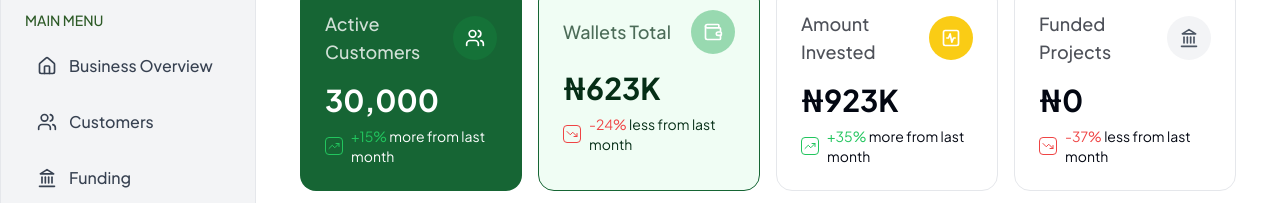
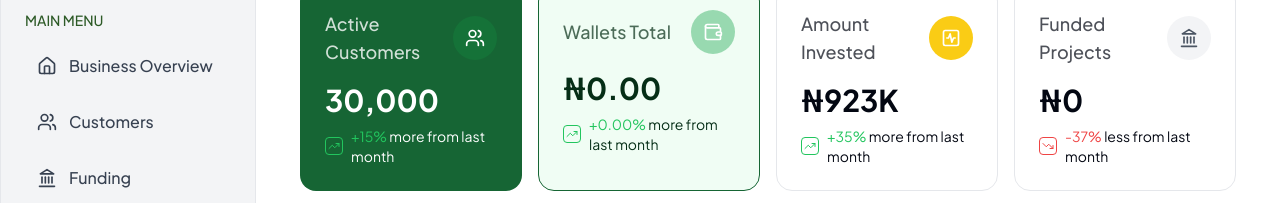
Before and after one commit to AyoMoses1/dnamaz, a Next.js app: page /dashboard in a window 1280 px wide. Shown: the part 159-362 px from the top of the page. Built offline with nearby package versions, Linux system fonts and the light colour scheme; no server answers.

Commit message:
feat: enhance OverviewCards component with wallet stats and formatting

```diff
--- a/app/_components/OverviewCards.tsx
+++ b/app/_components/OverviewCards.tsx
@@ -1,54 +1,83 @@
+"use client";
 import { FC } from "react";
-import { TrendingUp, TrendingDown, Users, Wallet, Landmark, SquareActivity } from "lucide-react";
+import {
+  TrendingUp,
+  TrendingDown,
+  Users,
+  Wallet,
+  Landmark,
+  SquareActivity,
+} from "lucide-react";
+import { useWalletStats } from "../_lib/Api/endpoints/walletstats";
+import { useSession } from "next-auth/react";
 
 interface CardProps {
   title: string;
   value: string;
   change: string;
   isPositive: boolean;
-  variant: 'green' | 'mint' | 'white';
-  icon: 'users' | 'wallet' | 'investment' | 'projects';
+  variant: "green" | "mint" | "white";
+  icon: "users" | "wallet" | "investment" | "projects";
 }
 
-const Card: FC<CardProps> = ({ title, value, change, isPositive, variant, icon }) => {
+const Card: FC<CardProps> = ({
+  title,
+  value,
+  change,
+  isPositive,
+  variant,
+  icon,
+}) => {
   const getVariantStyles = () => {
     switch (variant) {
-      case 'green':
+      case "green":
         return {
-          wrapper: 'bg-green-800 border-transparent',
-          text: 'text-white',
-          title: 'text-white/80',
-          icon: 'bg-green-700/50',
-          changeText: 'text-white'
+          wrapper: "bg-green-800 border-transparent",
+          text: "text-white",
+          title: "text-white/80",
+          icon: "bg-green-700/50",
+          changeText: "text-white",
         };
-      case 'mint':
+      case "mint":
         return {
-          wrapper: 'bg-green-50 border-green-800',
-          text: 'text-green-950',
-          title: 'text-green-950/70',
-          icon: 'bg-green-600/40',
-          changeText: 'text-green-950'
+          wrapper: "bg-green-50 border-green-800",
+          text: "text-green-950",
+          title: "text-green-950/70",
+          icon: "bg-green-600/40",
+          changeText: "text-green-950",
         };
       default:
         return {
-          wrapper: 'bg-white border-gray-200',
-          text: 'text-gray-950',
-          title: 'text-gray-950/70',
-          icon: icon === 'investment' ? 'bg-yellow-400' : 'bg-gray-100',
-          changeText: 'text-gray-950'
+          wrapper: "bg-white border-gray-200",
+          text: "text-gray-950",
+          title: "text-gray-950/70",
+          icon: icon === "investment" ? "bg-yellow-400" : "bg-gray-100",
+          changeText: "text-gray-950",
         };
     }
   };
 
   const getIcon = () => {
     switch (icon) {
-      case 'users':
-        return <Users className={`h-5 w-5 ${variant === 'green' ? 'text-white' : 'text-green-800'}`} />;
-      case 'wallet':
-        return <Wallet className={`h-5 w-5 ${variant === 'green' ? 'text-white' : 'text-white'}`} />;
-      case 'investment':
+      case "users":
+        return (
+          <Users
+            className={`h-5 w-5 ${
+              variant === "green" ? "text-white" : "text-green-800"
+            }`}
+          />
+        );
+      case "wallet":
+        return (
+          <Wallet
+            className={`h-5 w-5 ${
+              variant === "green" ? "text-white" : "text-white"
+            }`}
+          />
+        );
+      case "investment":
         return <SquareActivity className="h-5 w-5 text-white" />;
-      case 'projects':
+      case "projects":
         return <Landmark className="h-5 w-5 text-gray-600" />;
     }
   };
@@ -58,21 +87,19 @@ const Card: FC<CardProps> = ({ title, value, change, isPositive, variant, icon }
   return (
     <div className={`${styles.wrapper} rounded-2xl border p-6 space-y-4`}>
       <div className="flex justify-between items-center">
-        <span className={`${styles.title} text-lg font-medium`}>
-          {title}
-        </span>
-        <div className={`${styles.icon} p-3 rounded-full`}>
-          {getIcon()}
-        </div>
+        <span className={`${styles.title} text-lg font-medium`}>{title}</span>
+        <div className={`${styles.icon} p-3 rounded-full`}>{getIcon()}</div>
       </div>
 
       <div className="space-y-2">
-        <h2 className={`${styles.text} text-3xl font-bold`}>
-          {value}
-        </h2>
+        <h2 className={`${styles.text} text-3xl font-bold`}>{value}</h2>
 
         <div className="flex items-center gap-2">
-          <div className={`border ${isPositive ? 'border-green-500' : 'border-red-500'} rounded p-0.5`}>
+          <div
+            className={`border ${
+              isPositive ? "border-green-500" : "border-red-500"
+            } rounded p-0.5`}
+          >
             {isPositive ? (
               <TrendingUp className="h-3 w-3 text-green-500" />
             ) : (
@@ -80,11 +107,11 @@ const Card: FC<CardProps> = ({ title, value, change, isPositive, variant, icon }
             )}
           </div>
           <span className="text-sm">
-            <span className={isPositive ? 'text-green-500' : 'text-red-500'}>
+            <span className={isPositive ? "text-green-500" : "text-red-500"}>
               {isPositive ? `+${change}%` : `-${change}%`}
             </span>
             <span className={styles.changeText}>
-              {isPositive ? ' more from last month' : ' less from last month'}
+              {isPositive ? " more from last month" : " less from last month"}
             </span>
           </span>
         </div>
@@ -94,8 +121,31 @@ const Card: FC<CardProps> = ({ title, value, change, isPositive, variant, icon }
 };
 
 const OverviewCards: FC = () => {
+  const { data: walletData, isLoading } = useWalletStats();
+
+  const formatBalance = (balance: string) => {
+    if (!balance) return "₦0.00";
+    const numBalance = parseFloat(balance);
+    if (isNaN(numBalance)) return "₦0.00";
+
+    if (numBalance >= 1000000) {
+      return `₦${(numBalance / 1000000).toFixed(1)}M`;
+    }
+    if (numBalance >= 1000) {
+      return `₦${(numBalance / 1000).toFixed(1)}K`;
+    }
+    return `₦${numBalance.toFixed(2)}`;
+  };
+
+  // Use memoized values to prevent calculations during render
+  const balanceChange = walletData?.balanceChangePercent ?? 0;
+  const isPositiveChange = balanceChange >= 0;
+  const totalBalance = walletData?.totalBalance ?? "0.00";
+  const formattedValue = isLoading ? "Loading..." : formatBalance(totalBalance);
+  const formattedChange = Math.abs(balanceChange).toFixed(2);
+
   return (
-    <div className="grid grid-cols-4 gap-4">
+    <div className="grid grid-cols-1 md:grid-cols-2 lg:grid-cols-4 gap-4">
       <Card
         title="Active Customers"
         value="30,000"
@@ -106,9 +156,9 @@ const OverviewCards: FC = () => {
       />
       <Card
         title="Wallets Total"
-        value="₦623K"
-        change="24"
-        isPositive={false}
+        value={formattedValue}
+        change={formattedChange}
+        isPositive={isPositiveChange}
         variant="mint"
         icon="wallet"
       />
```
